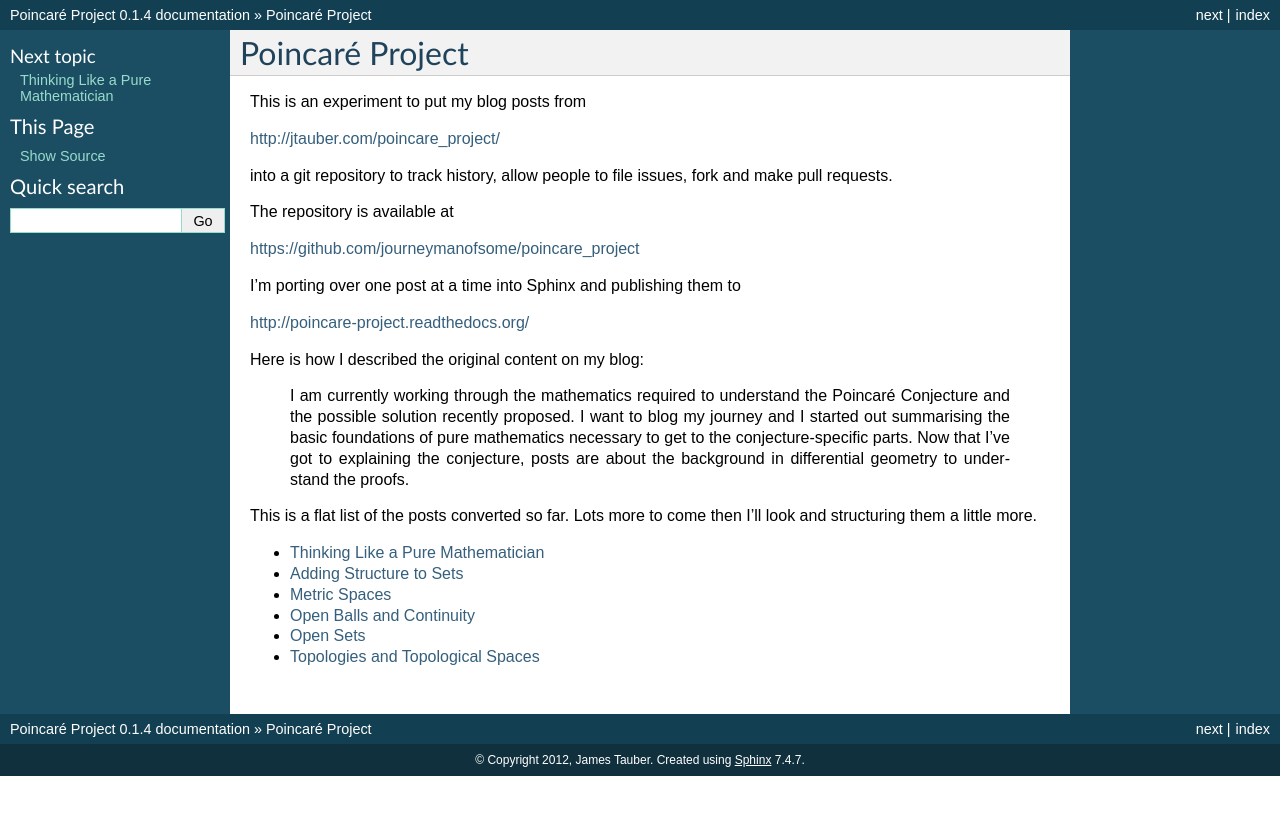
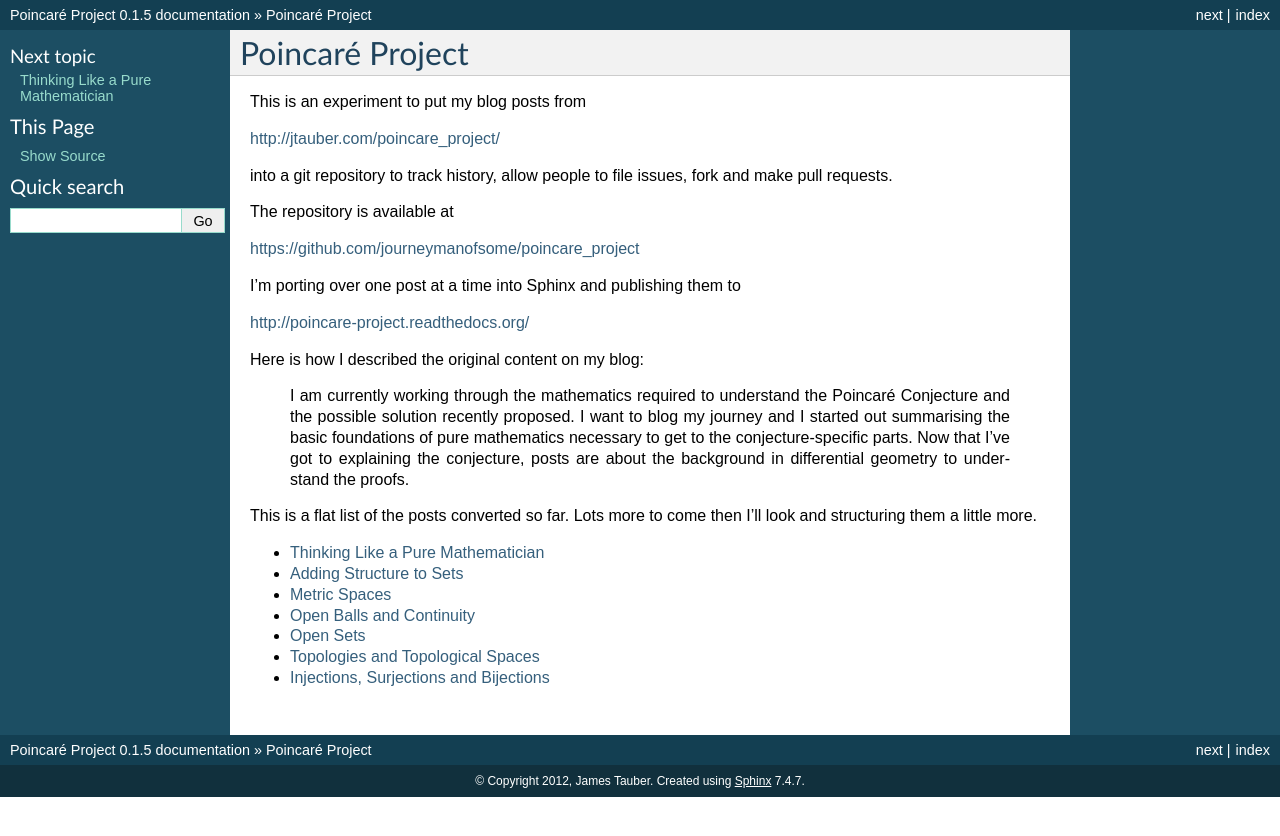
Before and after one commit to journeymanofsome/poincare_project, a Sphinx documentation site: the page built from source/index.rst, in a window 1280 px wide. Shown: the top 836 px of the page. Built offline with Sphinx 7.4.7, drawn with Linux system fonts in a browser that asks for light colours; formulas are drawn with MathJax 3.

Commit message:
added seventh post

```diff
--- a/source/conf.py
+++ b/source/conf.py
@@ -50,7 +50,7 @@ copyright = u'2012, James Tauber'
 # The short X.Y version.
 version = '0.1'
 # The full version, including alpha/beta/rc tags.
-release = '0.1.4'
+release = '0.1.5'
 
 # The language for content autogenerated by Sphinx. Refer to documentation
 # for a list of supported languages.
--- a/source/index.rst
+++ b/source/index.rst
@@ -31,3 +31,4 @@ This is a flat list of the posts converted so far. Lots more to come then I'll l
     open_balls_and_continuity
     open_sets
     topologies_and_topological_spaces
+    injections_surjections_and_bijections
```
Also changed, not shown: source/injections_surjections_and_bijections.rst (added, +18 -0 lines).
